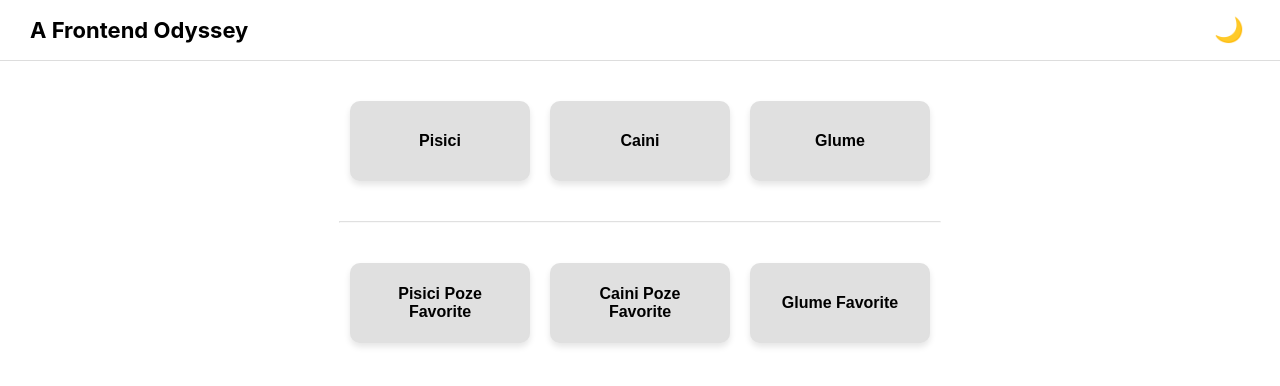
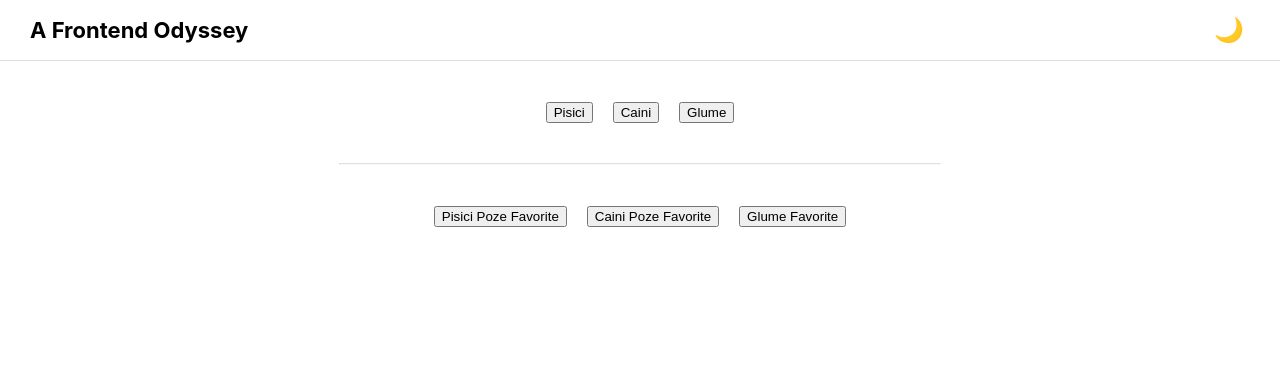
Before and after one commit to ana24T/frontend-odyssey, a React (Create React App) app: page / in a window 1280 px wide. Shown: the top 386 px of the page. Built offline with nearby package versions, Linux system fonts and the light colour scheme.

Commit message:
Am redimensionat butoane si am adaugat efect hover cu gri inchis

```diff
--- a/src/App.css
+++ b/src/App.css
@@ -36,3 +36,24 @@
     transform: rotate(360deg);
   }
 }
+
+button {
+  padding: 15px 30px !important;
+  font-size: 17px !important;
+  width: 220px !important;
+  height: 80px !important;
+  cursor: pointer;
+  border-radius: 10px !important;
+  border: none !important;
+  background-color: #e0e0e0;
+  color: #000;
+  font-weight: bold;
+  box-shadow: 0 4px 6px rgba(0,0,0,0.1);
+  transition: all 0.3s ease !important;
+}
+
+button:hover {
+  background-color: #555555 !important;
+  color: #fff !important;
+  transform: translateY(-3px);
+}
--- a/src/pagini/Acasa.js
+++ b/src/pagini/Acasa.js
@@ -1,20 +1,6 @@
 import { Link } from "react-router-dom";
 
 function Acasa() {
-  const butonStil = {
-    padding: "20px",
-    fontSize: "16px",
-    cursor: "pointer",
-    borderRadius: "10px",
-    border: "none",
-    backgroundColor: "#e0e0e0",
-    color: "#000",
-    boxShadow: "0 4px 6px rgba(0,0,0,0.1)",
-    width: "180px",
-    height: "80px",
-    fontWeight: "bold"
-  };
-
   const randStil = {
     display: "flex",
     justifyContent: "center",
@@ -24,16 +10,15 @@ function Acasa() {
 
   return (
     <div style={{ textAlign: "center", padding: "40px" }}>
-
       <div style={randStil}>
         <Link to="/pisici">
-          <button style={butonStil}>Pisici</button>
+          <button>Pisici</button>
         </Link>
         <Link to="/caini">
-          <button style={butonStil}>Caini</button>
+          <button>Caini</button>
         </Link>
         <Link to="/glume">
-          <button style={butonStil}>Glume</button>
+          <button>Glume</button>
         </Link>
       </div>
 
@@ -43,13 +28,13 @@ function Acasa() {
 
       <div style={randStil}>
         <Link to="/favorite-pisici">
-          <button style={butonStil}>Pisici Poze Favorite</button>
+          <button>Pisici Poze Favorite</button>
         </Link>
         <Link to="/favorite-caini">
-          <button style={butonStil}>Caini Poze Favorite</button>
+          <button>Caini Poze Favorite</button>
         </Link>
         <Link to="/favorite-glume">
-          <button style={butonStil}>Glume Favorite</button>
+          <button>Glume Favorite</button>
         </Link>
       </div>
     </div>
```
